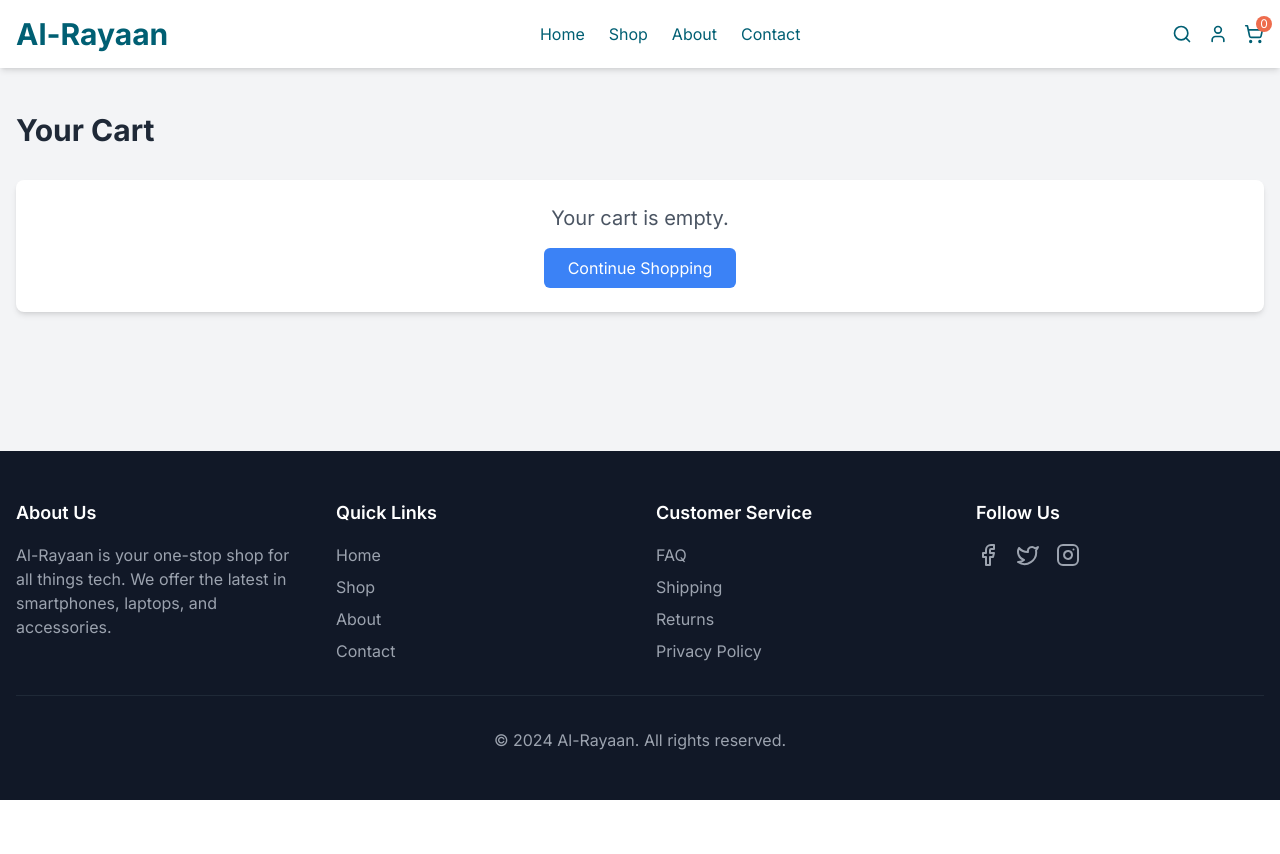
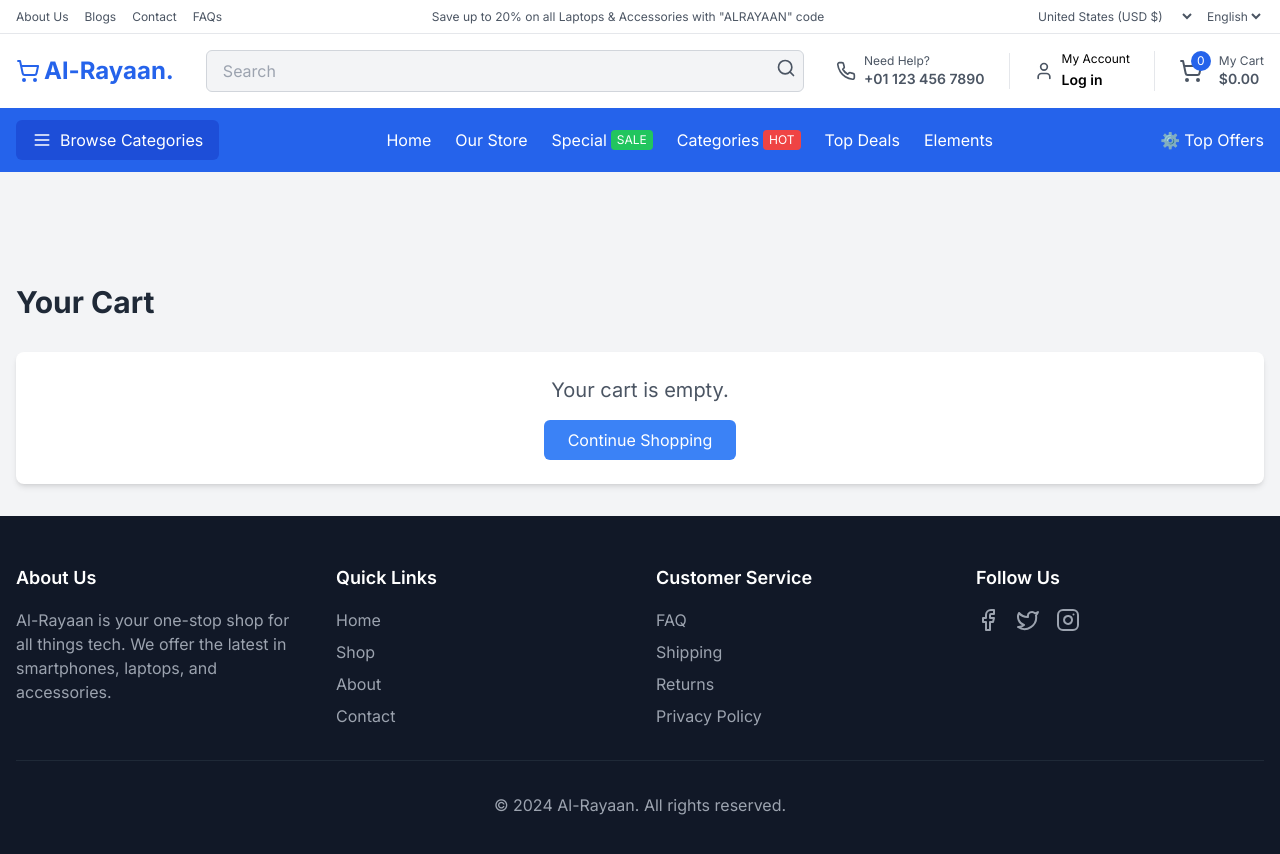
Before and after one commit to rashid8740/Al-Rayan, a Next.js app: page /cart in a window 1280 px wide. Shown: the top 854 px of the page. Before the commit the page ends 800 px from the top, so only its background shows below. Built offline with nearby package versions, Linux system fonts and the light colour scheme.

Commit message:
Nav menu, Header

```diff
--- a/app/cart/page.js
+++ b/app/cart/page.js
@@ -26,7 +26,7 @@ export default function Cart() {
   return (
     <div className="flex flex-col min-h-screen bg-gray-100">
       <Header />
-      <main className="flex-grow container mx-auto px-4 py-8 mt-14 md:mt-20">
+      <main className="flex-grow container mx-auto px-4 py-8  md:mt-20">
         {" "}
         {/* Added mt-20 here */}
         <h1 className="text-3xl font-bold mb-8 text-gray-800">Your Cart</h1>
--- a/app/page.js
+++ b/app/page.js
@@ -10,7 +10,7 @@ export default function Home() {
     <div className="font-sans flex flex-col min-h-screen">
       <Header />
       <main className="flex-grow">
-        <div className="pt-[60px] md:pt-[72px]">
+        <div className="">
           <HeroCarousel />
         </div>
         <div className="container mx-auto px-4 space-y-12 py-12">
--- a/app/shop/page.js
+++ b/app/shop/page.js
@@ -60,7 +60,7 @@ export default function Shop() {
   return (
     <div className="flex flex-col min-h-screen">
       <Header />
-      <main className="flex-grow pt-16 ">
+      <main className="flex-grow ">
         {" "}
         {/* Adjusted padding-top */}
         <div className="bg-gray-100 py-4 md:py-8">
--- a/components/Header.js
+++ b/components/Header.js
@@ -2,137 +2,333 @@
 
 import { useState, useEffect } from "react";
 import Link from "next/link";
-import { Menu, X, Search, ShoppingCart, User } from "lucide-react";
+import { usePathname } from "next/navigation";
+import {
+  Menu,
+  Search,
+  ShoppingCart,
+  User,
+  Phone,
+  X,
+  ChevronRight,
+  Home,
+  ShoppingBag,
+  Gift,
+  LayoutGrid,
+  Zap,
+  Layers,
+  Award,
+} from "lucide-react";
 import { useCart } from "../contexts/CartContext";
 
 const Header = () => {
   const [isMenuOpen, setIsMenuOpen] = useState(false);
-  const [isSticky, setIsSticky] = useState(false);
   const { cart } = useCart();
+  const pathname = usePathname();
+
+  const cartItemsCount = cart.reduce((total, item) => total + item.quantity, 0);
+  const cartTotal = cart.reduce(
+    (total, item) => total + item.price * item.quantity,
+    0
+  );
 
   useEffect(() => {
-    const handleScroll = () => {
-      setIsSticky(window.scrollY > 0);
-    };
-
-    window.addEventListener("scroll", handleScroll);
+    if (isMenuOpen) {
+      document.body.style.overflow = "hidden";
+    } else {
+      document.body.style.overflow = "unset";
+    }
 
     return () => {
-      window.removeEventListener("scroll", handleScroll);
+      document.body.style.overflow = "unset";
     };
-  }, []);
+  }, [isMenuOpen]);
 
-  const cartItemsCount = cart.reduce((total, item) => total + item.quantity, 0);
+  const menuItems = [
+    { href: "/", label: "Home", icon: Home },
+    { href: "/shop", label: "Our Store", icon: ShoppingBag },
+    {
+      href: "/special",
+      label: "Special",
+      icon: Gift,
+      badge: { text: "SALE", color: "bg-green-500" },
+    },
+    {
+      href: "/categories",
+      label: "Categories",
+      icon: LayoutGrid,
+      badge: { text: "HOT", color: "bg-red-500" },
+    },
+    { href: "/top-deals", label: "Top Deals", icon: Zap },
+    { href: "/elements", label: "Elements", icon: Layers },
+    { href: "/top-offers", label: "Top Offers", icon: Award },
+  ];
 
   return (
-    <header
-      className={`bg-white shadow-md fixed top-0 left-0 right-0 z-50 transition-all duration-300 ${
-        isSticky ? "py-2" : "py-4"
-      }`}
+    <header className="w-full sticky top-0 z-50">
+      {/* Mobile header */}
+      <div className="lg:hidden">
+        <div className="flex justify-between items-center px-4 py-2 bg-white shadow-md">
+          <Link
+            href="/"
+            className="text-xl font-bold text-blue-600 flex items-center"
           >
-      <div className="container mx-auto px-4">
-        <div className="flex justify-between items-center">
-          <div className="flex items-center">
-            <div
-              className={`font-bold text-[#005F73] transition-all duration-300 ${
-                isSticky ? "text-xl md:text-2xl" : "text-2xl md:text-3xl"
-              }`}
-            >
+            <ShoppingCart size={24} className="mr-2" />
             Al-Rayaan
+          </Link>
+          <div className="flex items-center space-x-4">
+            <Link href="/account">
+              <User size={24} className="text-gray-600" />
+            </Link>
+            <Link href="/cart" className="relative">
+              <ShoppingCart size={24} className="text-gray-600" />
+              <span className="absolute -top-2 -right-2 bg-blue-600 text-white text-xs rounded-full w-5 h-5 flex items-center justify-center">
+                {cartItemsCount}
+              </span>
+            </Link>
           </div>
         </div>
-          <nav className="hidden md:flex space-x-6">
-            <Link
-              href="/"
-              className="text-[#005F73] hover:text-[#0A9396] transition duration-300"
+        <div className="flex items-center px-4 py-2 bg-blue-600">
+          <div className="relative flex-grow">
+            <input
+              type="text"
+              placeholder="Search products..."
+              className="w-full px-4 py-2 rounded-full border-none focus:outline-none focus:ring-2 focus:ring-blue-300 text-sm"
+            />
+            <button className="absolute right-3 top-1/2 transform -translate-y-1/2 text-gray-400 hover:text-blue-500">
+              <Search size={20} />
+            </button>
+          </div>
+          <button
+            onClick={() => setIsMenuOpen(true)}
+            className="ml-4 text-white hover:text-blue-200"
           >
-              Home
+            <Menu size={24} />
+          </button>
+        </div>
+      </div>
+
+      {/* Desktop header */}
+      <div className="hidden lg:block bg-white">
+        {/* Top bar */}
+        <div className="w-full border-b">
+          <div className="container mx-auto px-4 flex justify-between items-center py-2 text-xs">
+            <nav className="flex space-x-4">
+              <Link href="/about" className="text-gray-600 hover:text-blue-600">
+                About Us
               </Link>
-            <Link
-              href="/shop"
-              className="text-[#005F73] hover:text-[#0A9396] transition duration-300"
-            >
-              Shop
-            </Link>
-            <Link
-              href="/about"
-              className="text-[#005F73] hover:text-[#0A9396] transition duration-300"
-            >
-              About
+              <Link href="/blogs" className="text-gray-600 hover:text-blue-600">
+                Blogs
               </Link>
               <Link
                 href="/contact"
-              className="text-[#005F73] hover:text-[#0A9396] transition duration-300"
+                className="text-gray-600 hover:text-blue-600"
               >
                 Contact
               </Link>
+              <Link href="/faqs" className="text-gray-600 hover:text-blue-600">
+                FAQs
+              </Link>
             </nav>
-          <div className="flex items-center space-x-4">
-            <button className="text-[#005F73] hover:text-[#0A9396] transition duration-300">
-              <Search size={isSticky ? 18 : 20} />
-            </button>
-            <button className="text-[#005F73] hover:text-[#0A9396] transition duration-300">
-              <User size={isSticky ? 18 : 20} />
-            </button>
-            <Link
-              href="/cart"
-              className="relative text-[#005F73] hover:text-[#0A9396] transition duration-300"
-            >
-              <ShoppingCart size={isSticky ? 18 : 20} />
-              <span
-                className={`absolute -top-2 -right-2 bg-[#EE6C4D] text-white rounded-full flex items-center justify-center transition-all duration-300 ${
-                  isSticky ? "text-[10px] w-3 h-3" : "text-xs w-4 h-4"
-                }`}
-              >
-                {cartItemsCount}
-              </span>
-            </Link>
-            <button
-              className="md:hidden text-[#005F73] hover:text-[#0A9396] transition duration-300"
-              onClick={() => setIsMenuOpen(!isMenuOpen)}
-              aria-label={isMenuOpen ? "Close menu" : "Open menu"}
-            >
-              {isMenuOpen ? (
-                <X size={isSticky ? 22 : 24} />
-              ) : (
-                <Menu size={isSticky ? 22 : 24} />
-              )}
-            </button>
+            <div className="text-gray-600 flex-grow text-center">
+              Save up to 20% on all Laptops & Accessories with "ALRAYAAN" code
+            </div>
+            <div className="flex items-center space-x-2">
+              <select className="bg-transparent text-gray-600 text-xs pr-4">
+                <option>United States (USD $)</option>
+              </select>
+              <select className="bg-transparent text-gray-600 text-xs">
+                <option>English</option>
+              </select>
             </div>
           </div>
         </div>
 
-      {/* Mobile menu */}
-      {isMenuOpen && (
-        <nav className="md:hidden py-4 border-t border-[#94D2BD]">
+        {/* Main header */}
         <div className="container mx-auto px-4">
+          <div className="flex justify-between items-center py-4">
             <Link
               href="/"
-              className="block py-2 text-[#005F73] hover:text-[#0A9396] transition duration-300"
+              className="text-2xl font-bold text-blue-600 flex items-center"
             >
+              <ShoppingCart size={24} className="mr-1" />
+              Al-Rayaan.
+            </Link>
+
+            {/* Search bar */}
+            <div className="flex items-center flex-grow mx-8">
+              <div className="relative w-full">
+                <input
+                  type="text"
+                  placeholder="Search"
+                  className="w-full px-4 py-2 rounded-md border border-gray-300 focus:outline-none focus:ring-1 focus:ring-blue-500 bg-gray-100"
+                />
+                <button className="absolute right-0 top-0 mt-2 mr-2 text-gray-600 hover:text-blue-600">
+                  <Search size={20} />
+                </button>
+              </div>
+            </div>
+
+            {/* Right side icons */}
+            <div className="flex items-center justify-end space-x-6">
+              <div className="flex items-center text-gray-600 border-r pr-6">
+                <Phone size={20} className="mr-2" />
+                <div>
+                  <div className="text-xs">Need Help?</div>
+                  <div className="text-sm font-semibold">+01 123 456 7890</div>
+                </div>
+              </div>
+              <div className="flex items-center border-r pr-6">
+                <User size={20} className="mr-2 text-gray-600" />
+                <div>
+                  <div className="text-xs">My Account</div>
+                  <Link
+                    href="/account"
+                    className="text-sm font-semibold hover:text-blue-600"
+                  >
+                    Log in
+                  </Link>
+                </div>
+              </div>
+              <Link
+                href="/cart"
+                className="flex items-center text-gray-600 hover:text-blue-600"
+              >
+                <div className="relative mr-2">
+                  <ShoppingCart size={24} />
+                  <span className="absolute -top-2 -right-2 bg-blue-600 text-white text-xs rounded-full w-5 h-5 flex items-center justify-center">
+                    {cartItemsCount}
+                  </span>
+                </div>
+                <div className="ml-2">
+                  <div className="text-xs">My Cart</div>
+                  <div className="text-sm font-semibold">
+                    ${cartTotal.toFixed(2)}
+                  </div>
+                </div>
+              </Link>
+            </div>
+          </div>
+        </div>
+
+        {/* Navigation */}
+        <div className="w-full bg-blue-600">
+          <nav className="container mx-auto px-4 flex justify-between items-center py-3 text-white">
+            <button className="bg-blue-700 px-4 py-2 rounded-md hover:bg-blue-800 flex items-center">
+              <Menu size={20} className="mr-2" />
+              Browse Categories
+            </button>
+            <div className="flex items-center space-x-6">
+              <Link href="/" className="hover:text-gray-200">
                 Home
               </Link>
-            <Link
-              href="/shop"
-              className="block py-2 text-[#005F73] hover:text-[#0A9396] transition duration-300"
-            >
-              Shop
+              <Link href="/shop" className="hover:text-gray-200">
+                Our Store
               </Link>
               <Link
-              href="/about"
-              className="block py-2 text-[#005F73] hover:text-[#0A9396] transition duration-300"
+                href="/special"
+                className="hover:text-gray-200 flex items-center"
               >
-              About
+                Special{" "}
+                <span className="ml-1 bg-green-500 text-white text-xs px-1.5 py-0.5 rounded">
+                  SALE
+                </span>
               </Link>
               <Link
-              href="/contact"
-              className="block py-2 text-[#005F73] hover:text-[#0A9396] transition duration-300"
+                href="/categories"
+                className="hover:text-gray-200 flex items-center"
               >
-              Contact
+                Categories{" "}
+                <span className="ml-1 bg-red-500 text-white text-xs px-1.5 py-0.5 rounded">
+                  HOT
+                </span>
+              </Link>
+              <Link href="/top-deals" className="hover:text-gray-200">
+                Top Deals
+              </Link>
+              <Link href="/elements" className="hover:text-gray-200">
+                Elements
               </Link>
             </div>
+            <Link
+              href="/top-offers"
+              className="hover:text-gray-200 flex items-center"
+            >
+              <span className="mr-1">⚙️</span> Top Offers
+            </Link>
           </nav>
+        </div>
+      </div>
+
+      {/* Enhanced Mobile menu (slide in from left) */}
+      <div
+        className={`fixed inset-0 bg-black bg-opacity-50 z-50 lg:hidden transition-opacity duration-300 ${
+          isMenuOpen ? "opacity-100" : "opacity-0 pointer-events-none"
+        }`}
+      >
+        <div
+          className={`fixed inset-y-0 left-0 w-80 bg-white shadow-lg transform transition-transform duration-300 ease-in-out ${
+            isMenuOpen ? "translate-x-0" : "-translate-x-full"
+          }`}
+        >
+          <div className="flex justify-between items-center p-4 bg-blue-600 text-white">
+            <Link
+              href="/"
+              className="text-xl font-bold text-white flex items-center"
+            >
+              <ShoppingCart size={24} className="mr-2" />
+              Al-Rayaan
+            </Link>
+            <button
+              onClick={() => setIsMenuOpen(false)}
+              className="text-white hover:text-blue-200"
+            >
+              <X size={24} />
+            </button>
+          </div>
+          <div className="p-4 bg-blue-50 border-b border-blue-100">
+            <p className="text-sm text-blue-800">Welcome to Al-Rayaan</p>
+            <p className="text-xs text-blue-600 mt-1">
+              Discover amazing deals and offers!
+            </p>
+          </div>
+          <nav className="flex flex-col p-2">
+            {menuItems.map((item) => (
+              <Link
+                key={item.href}
+                href={item.href}
+                className={`flex items-center justify-between py-3 px-4 rounded-lg transition-colors duration-150 ${
+                  pathname === item.href
+                    ? "bg-blue-100 text-blue-600"
+                    : "text-gray-700 hover:bg-gray-100"
+                }`}
+              >
+                <div className="flex items-center">
+                  <item.icon size={20} className="mr-3" />
+                  <span className="font-medium">{item.label}</span>
+                  {item.badge && (
+                    <span
+                      className={`ml-2 px-1.5 py-0.5 text-xs font-semibold text-white rounded ${item.badge.color}`}
+                    >
+                      {item.badge.text}
+                    </span>
                   )}
+                </div>
+                <ChevronRight size={16} className="text-gray-400" />
+              </Link>
+            ))}
+          </nav>
+          <div className="absolute bottom-0 left-0 right-0 p-4 bg-gray-50 border-t border-gray-200">
+            <Link
+              href="/account"
+              className="flex items-center text-gray-700 hover:text-blue-600"
+            >
+              <User size={20} className="mr-2" />
+              <span>My Account</span>
+            </Link>
+          </div>
+        </div>
+      </div>
     </header>
   );
 };
```
Lines whose indentation alone changed are shown as unchanged.
